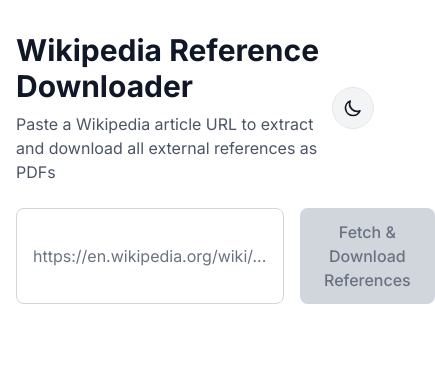
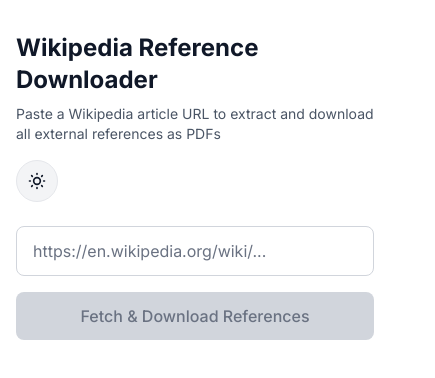
Before and after one commit to premraval010/Wiki-References-Extractor, a Next.js app: page / in a window 390 px wide. Shown: the top 378 px of the page, 435 px wide, since content can reach past the window. Built offline with nearby package versions, Linux system fonts and the light colour scheme.

Commit message:
Fix mobile responsiveness and rewrite dark mode toggle from scratch with system preference default

```diff
--- a/app/globals.css
+++ b/app/globals.css
@@ -11,21 +11,20 @@
   --font-sans: var(--font-inter);
 }
 
-html.dark,
-html[data-theme="dark"] {
+html.dark {
   color-scheme: dark;
   --background: #000000;
   --foreground: #ffffff;
 }
 
-html.dark body,
-html[data-theme="dark"] body {
-  background: #000000 !important;
-  color: #ffffff !important;
+html:not(.dark) {
+  color-scheme: light;
+  --background: #ffffff;
+  --foreground: #0f1419;
 }
 
 body {
-  background: var(--background);
+  background-color: var(--background);
   color: var(--foreground);
   font-family: var(--font-inter), -apple-system, BlinkMacSystemFont, "Segoe UI", Roboto, sans-serif;
   transition: background-color 0.2s ease, color 0.2s ease;
--- a/app/layout.tsx
+++ b/app/layout.tsx
@@ -71,10 +71,27 @@
               (function() {
                 try {
                   const stored = localStorage.getItem('darkMode');
-                  const prefersDark = window.matchMedia('(prefers-color-scheme: dark)').matches;
-                  const isDark = stored !== null ? stored === 'true' : prefersDark;
-                  if (isDark) {
-                    document.documentElement.classList.add('dark');
+                  const html = document.documentElement;
+                  if (stored === null) {
+                    // Use system preference
+                    const prefersDark = window.matchMedia('(prefers-color-scheme: dark)').matches;
+                    if (prefersDark) {
+                      html.classList.add('dark');
+                      html.setAttribute('data-theme', 'dark');
+                    } else {
+                      html.classList.remove('dark');
+                      html.setAttribute('data-theme', 'light');
+                    }
+                  } else {
+                    // Use stored preference
+                    const isDark = stored === 'true';
+                    if (isDark) {
+                      html.classList.add('dark');
+                      html.setAttribute('data-theme', 'dark');
+                    } else {
+                      html.classList.remove('dark');
+                      html.setAttribute('data-theme', 'light');
+                    }
                   }
                 } catch (e) {}
               })();
--- a/app/page.tsx
+++ b/app/page.tsx
@@ -19,7 +19,7 @@
   const [loading, setLoading] = useState(false);
   const [result, setResult] = useState<ProcessArticleResponse | null>(null);
   const [error, setError] = useState<string | null>(null);
-  const [darkMode, setDarkMode] = useState(false);
+  const [darkMode, setDarkMode] = useState<boolean | null>(null); // null = system, true = dark, false = light
 
   // Progress tracking
   const [articleTitle, setArticleTitle] = useState<string>('');
@@ -30,20 +30,47 @@
   const pdfBuffersRef = useRef<Map<number, Uint8Array>>(new Map());
   const [expandedErrors, setExpandedErrors] = useState<Set<number>>(new Set());
 
-  // Initialize dark mode from system preference or localStorage
+  // Initialize dark mode - default to system preference
   useEffect(() => {
-    const stored = localStorage.getItem('darkMode');
-    const prefersDark = window.matchMedia('(prefers-color-scheme: dark)').matches;
-    const isDark = stored !== null ? stored === 'true' : prefersDark;
-    setDarkMode(isDark);
-    if (isDark) {
-      document.documentElement.classList.add('dark');
-      document.documentElement.setAttribute('data-theme', 'dark');
+    // Check if user has explicitly set a preference
+    const userPreference = localStorage.getItem('darkMode');
+
+    if (userPreference === null) {
+      // No user preference - use system preference
+      const prefersDark = window.matchMedia('(prefers-color-scheme: dark)').matches;
+      setDarkMode(null); // null means system preference
+      applyTheme(prefersDark);
+
+      // Listen for system theme changes
+      const mediaQuery = window.matchMedia('(prefers-color-scheme: dark)');
+      const handleChange = (e: MediaQueryListEvent) => {
+        // Only update if still using system preference
+        const currentPreference = localStorage.getItem('darkMode');
+        if (currentPreference === null) {
+          applyTheme(e.matches);
+        }
+      };
+      mediaQuery.addEventListener('change', handleChange);
+      return () => mediaQuery.removeEventListener('change', handleChange);
     } else {
-      document.documentElement.classList.remove('dark');
-      document.documentElement.setAttribute('data-theme', 'light');
+      // User has explicitly set a preference
+      const isDark = userPreference === 'true';
+      setDarkMode(isDark);
+      applyTheme(isDark);
     }
   }, []);
+
+  // Apply theme function
+  const applyTheme = (isDark: boolean) => {
+    const html = document.documentElement;
+    if (isDark) {
+      html.classList.add('dark');
+      html.setAttribute('data-theme', 'dark');
+    } else {
+      html.classList.remove('dark');
+      html.setAttribute('data-theme', 'light');
+    }
+  };
 
   // Close error popups when clicking outside
   useEffect(() => {
@@ -72,22 +99,33 @@
   }, [processedCount, references.length, startTime]);
 
   const toggleDarkMode = () => {
-    const newMode = !darkMode;
-    setDarkMode(newMode);
-    localStorage.setItem('darkMode', String(newMode));
+    // Cycle: system -> light -> dark -> system
+    if (darkMode === null) {
+      // Currently system, switch to light
+      setDarkMode(false);
+      localStorage.setItem('darkMode', 'false');
+      applyTheme(false);
+    } else if (darkMode === false) {
+      // Currently light, switch to dark
+      setDarkMode(true);
+      localStorage.setItem('darkMode', 'true');
+      applyTheme(true);
+    } else {
+      // Currently dark, switch back to system
+      setDarkMode(null);
+      localStorage.removeItem('darkMode');
+      // Get system preference
+      const prefersDark = window.matchMedia('(prefers-color-scheme: dark)').matches;
+      applyTheme(prefersDark);
+    }
+  };
 
-    // Force update the class and attribute immediately
-    const html = document.documentElement;
-    if (newMode) {
-      html.classList.add('dark');
-      html.setAttribute('data-theme', 'dark');
-    } else {
-      html.classList.remove('dark');
-      html.setAttribute('data-theme', 'light');
+  // Get current effective theme for display
+  const getEffectiveTheme = (): boolean => {
+    if (darkMode === null) {
+      return window.matchMedia('(prefers-color-scheme: dark)').matches;
     }
-
-    // Force a style recalculation
-    void html.offsetHeight;
+    return darkMode;
   };
 
   const toggleErrorExpansion = (refId: number) => {
@@ -363,34 +401,35 @@
   return (
     <div className="min-h-screen bg-white dark:bg-black transition-colors duration-200 py-8 px-4">
       <div className="max-w-4xl mx-auto">
-        <div className="flex items-center justify-between mb-6">
-          <div>
-            <h1 className="text-3xl font-bold text-gray-900 dark:text-white mb-2">
+        <div className="flex flex-col sm:flex-row sm:items-center sm:justify-between gap-4 mb-6">
+          <div className="flex-1">
+            <h1 className="text-2xl sm:text-3xl font-bold text-gray-900 dark:text-white mb-2">
               Wikipedia Reference Downloader
-          </h1>
-            <p className="text-gray-600 dark:text-gray-400">
+            </h1>
+            <p className="text-sm sm:text-base text-gray-600 dark:text-gray-400">
               Paste a Wikipedia article URL to extract and download all external references as PDFs
-          </p>
-        </div>
+            </p>
+          </div>
           <button
             onClick={toggleDarkMode}
-            className="p-2.5 rounded-full bg-gray-100 dark:bg-gray-900 hover:bg-gray-200 dark:hover:bg-gray-800 transition-colors border border-gray-200 dark:border-gray-800"
-            aria-label="Toggle dark mode"
+            className="self-start sm:self-auto p-2.5 rounded-full bg-gray-100 dark:bg-gray-900 hover:bg-gray-200 dark:hover:bg-gray-800 transition-colors border border-gray-200 dark:border-gray-800"
+            aria-label="Toggle theme"
+            title={darkMode === null ? 'System theme (click to set light)' : darkMode ? 'Dark theme (click to set system)' : 'Light theme (click to set dark)'}
           >
-            {darkMode ? (
+            {getEffectiveTheme() ? (
               <svg className="w-5 h-5 text-gray-900 dark:text-white" fill="none" stroke="currentColor" viewBox="0 0 24 24">
-                <path strokeLinecap="round" strokeLinejoin="round" strokeWidth={2} d="M12 3v1m0 16v1m9-9h-1M4 12H3m15.364 6.364l-.707-.707M6.343 6.343l-.707-.707m12.728 0l-.707.707M6.343 17.657l-.707.707M16 12a4 4 0 11-8 0 4 4 0 018 0z" />
+                <path strokeLinecap="round" strokeLinejoin="round" strokeWidth={2} d="M20.354 15.354A9 9 0 018.646 3.646 9.003 9.003 0 0012 21a9.003 9.003 0 008.354-5.646z" />
               </svg>
             ) : (
               <svg className="w-5 h-5 text-gray-900 dark:text-white" fill="none" stroke="currentColor" viewBox="0 0 24 24">
-                <path strokeLinecap="round" strokeLinejoin="round" strokeWidth={2} d="M20.354 15.354A9 9 0 018.646 3.646 9.003 9.003 0 0012 21a9.003 9.003 0 008.354-5.646z" />
+                <path strokeLinecap="round" strokeLinejoin="round" strokeWidth={2} d="M12 3v1m0 16v1m9-9h-1M4 12H3m15.364 6.364l-.707-.707M6.343 6.343l-.707-.707m12.728 0l-.707.707M6.343 17.657l-.707.707M16 12a4 4 0 11-8 0 4 4 0 018 0z" />
               </svg>
             )}
           </button>
         </div>
 
         <form onSubmit={handleSubmit} className="mb-8">
-          <div className="flex gap-4">
+          <div className="flex flex-col sm:flex-row gap-4">
             <input
               type="url"
               value={wikiUrl}
@@ -404,7 +443,7 @@
             <button
               type="submit"
               disabled={loading || !wikiUrl.trim()}
-              className="px-6 py-3 bg-blue-600 dark:bg-blue-500 text-white rounded-lg hover:bg-blue-700 dark:hover:bg-blue-600 disabled:bg-gray-300 dark:disabled:bg-gray-800 disabled:text-gray-500 dark:disabled:text-gray-600 disabled:cursor-not-allowed transition-colors font-medium"
+              className="w-full sm:w-auto px-6 py-3 bg-blue-600 dark:bg-blue-500 text-white rounded-lg hover:bg-blue-700 dark:hover:bg-blue-600 disabled:bg-gray-300 dark:disabled:bg-gray-800 disabled:text-gray-500 dark:disabled:text-gray-600 disabled:cursor-not-allowed transition-colors font-medium"
             >
               {loading ? 'Processing...' : 'Fetch & Download References'}
             </button>
```
